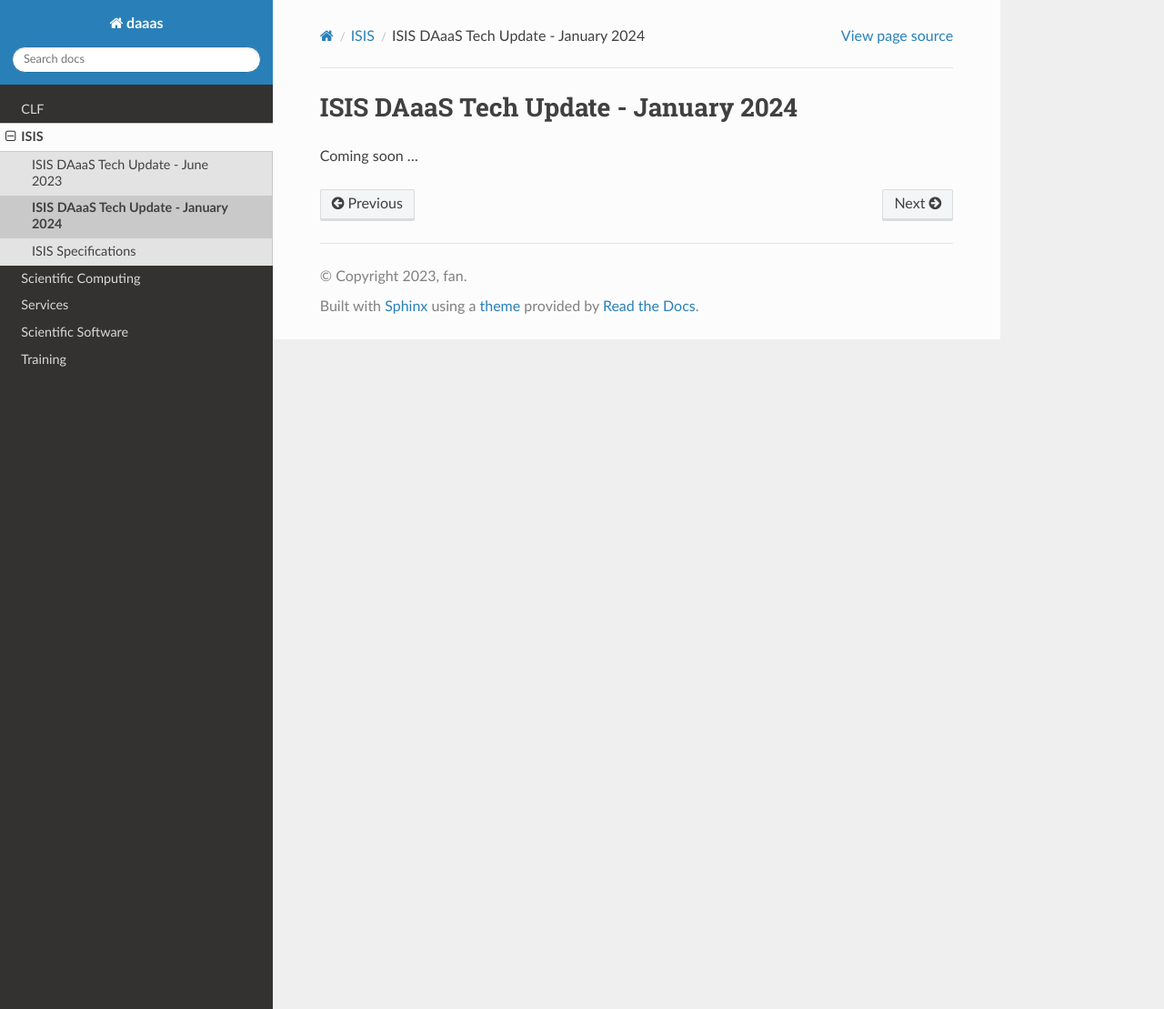
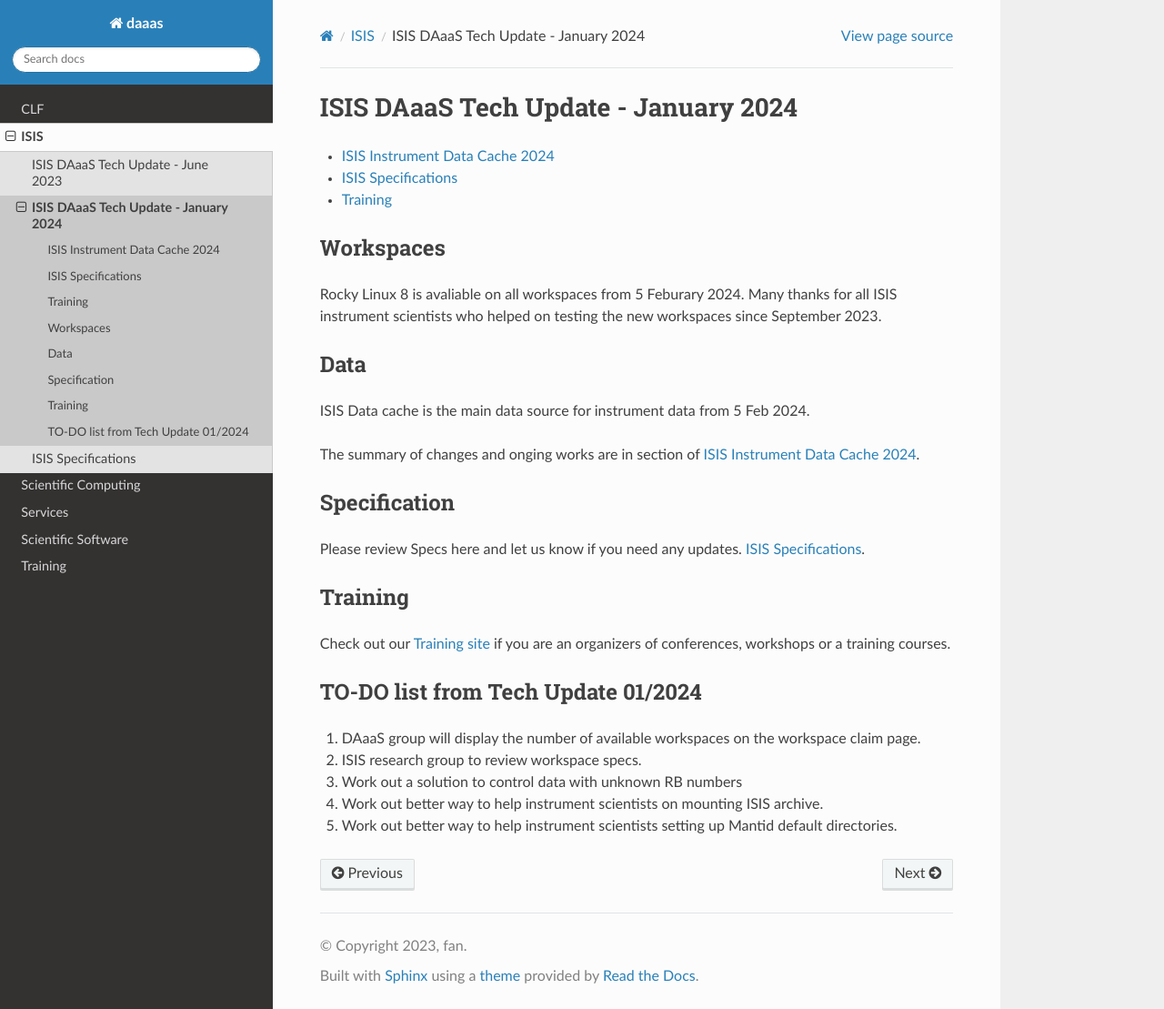
Before and after one commit to ral-facilities/daaas-info, a Sphinx documentation site: the page built from source/2024-01-TechUpdate.rst, in a window 1280 px wide and 1109 px high. Shown: the whole window at 91% size. Built offline with Sphinx 7.4.7 and the Read the Docs theme 2.0.0, drawn with Linux system fonts in a browser that asks for light colours; pages that are not in the unit, such as notebooks, are missing from menus.

Commit message:
tech update 2024

```diff
--- a/source/2024-01-TechUpdate.rst
+++ b/source/2024-01-TechUpdate.rst
@@ -4,4 +4,40 @@ ISIS DAaaS Tech Update - January 2024
 .. toctree::
    :maxdepth: 1
 
-Coming soon ...
+   isis-data-cache-2024
+   isis-specifications
+   training
+
+Workspaces
+----------
+Rocky Linux 8 is avaliable on all workspaces from 5 Feburary 2024. Many thanks for all ISIS instrument scientists who helped on testing the new workspaces since September 2023.
+
+Data
+----
+ISIS Data cache is the main data source for instrument data from 5 Feb 2024.
+
+The summary of changes and onging works are in section of :doc:`isis-data-cache-2024`.
+
+Specification
+-------------
+
+Please review Specs here and let us know if you need any updates.
+:doc:`isis-specifications`.
+
+Training
+--------
+Check out our `Training site <https://training.analysis.stfc.ac.uk/>`_ if you are an organizers of conferences, workshops or a training courses.
+
+
+TO-DO list from Tech Update 01/2024
+-----------------------------------
+
+1. DAaaS group will display the number of available workspaces on the workspace claim page.
+
+2. ISIS research group to review workspace specs.
+
+3. Work out a solution to control data with unknown RB numbers
+
+4. Work out better way to help instrument scientists on mounting ISIS archive.
+
+5. Work out better way to help instrument scientists setting up Mantid default directories.
--- /dev/null
+++ b/source/isis-data-cache-2024.rst
@@ -0,0 +1,44 @@
+===============================
+ISIS Instrument Data Cache 2024
+===============================
+
+updated: 2024-02
+
+Highlights
+----------
+
+From 5 Feburary, IDAaaS users will not have access to ISIS archive. Instead, all instrument data are in ISIS Data Cache: **/data/instrument**.
+
+1. Desktop changes
+~~~~~~~~~~~~~~~~~~
+
+* Data - Instrument Data (previousely was ISIS archive) is read-only, access-restricted data, copied from Instrument.
+* Data - Analysis Data (previousely was RB directories) is read and writable for analysis.
+* Data - Experiment Archive (only for STFC staff)
+
+2. New data structure for instrument data
+~~~~~~~~~~~~~~~~~~~~~~~~~~~~~~~~~~~~~~~~~
+
+* Structure data in Instrment/Year/RBnumber
+
+**/data/instrument/ALF/2023/RB2300001**
+
+3. Cycle is also available
+~~~~~~~~~~~~~~~~~~~~~~~~~~
+
+**/data/instrument/ALF/2023/CYCLE20234/RB1234567/**
+
+Cycle and RB directories are created under each instrument with soft links to all files in a RB folder.
+
+4. Unknown RBnumber data
+
+**/data/instrument/ALF/2023/unknown/RB12345**
+
+Data are copied into unknown folder if not scheduled (i.e. no RB number present in NeXus file).
+
+(This is going to be changed later.)
+
+Reference
+----------
+* :doc:`isis-data-cache-2023`
+* :doc:`isis-data-cache-2024`
```
Also changed, not shown: source/isis-data-cache-2023.rst (renamed from source/isis-data-cache.rst, +5 -3 lines).
